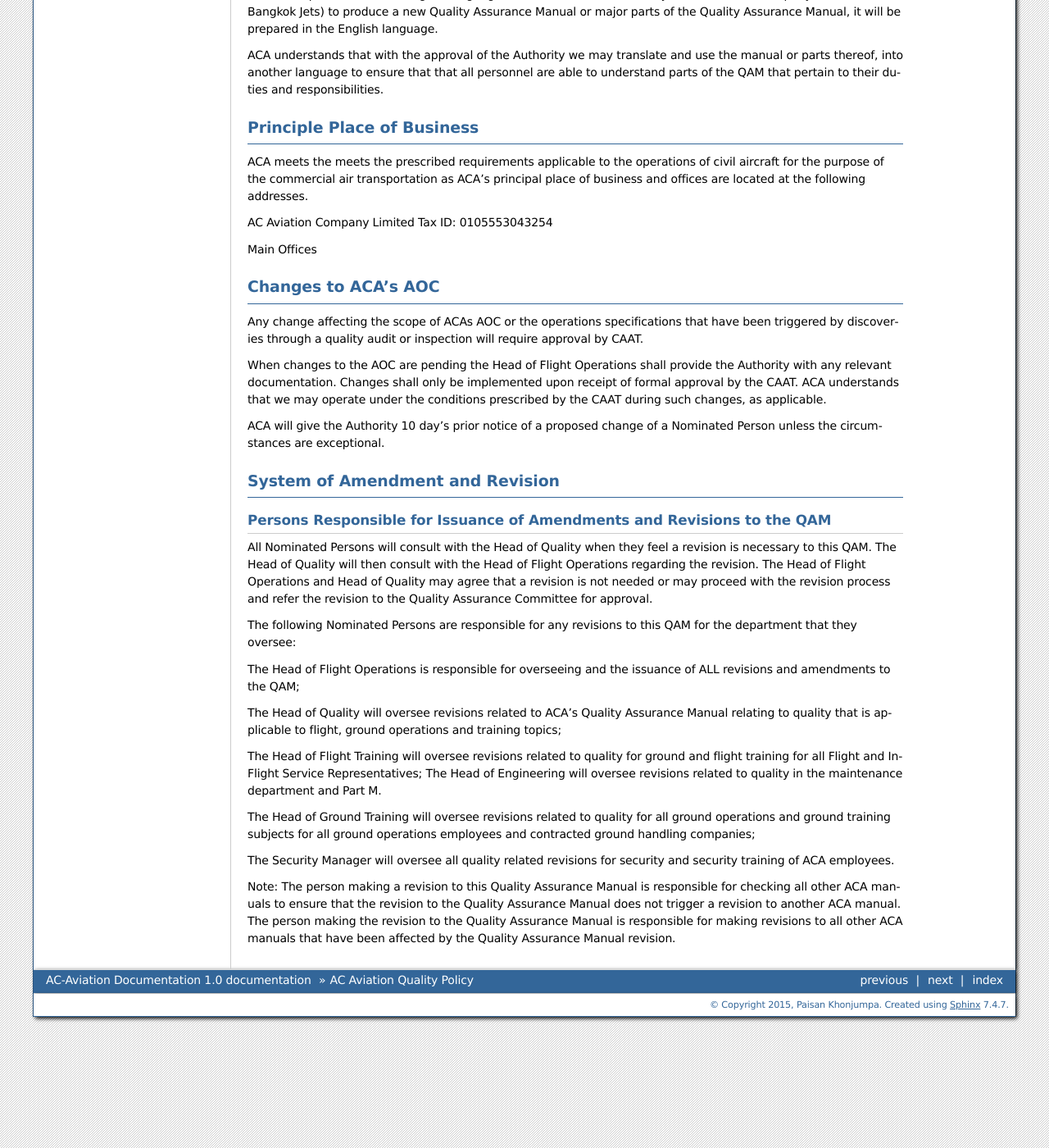
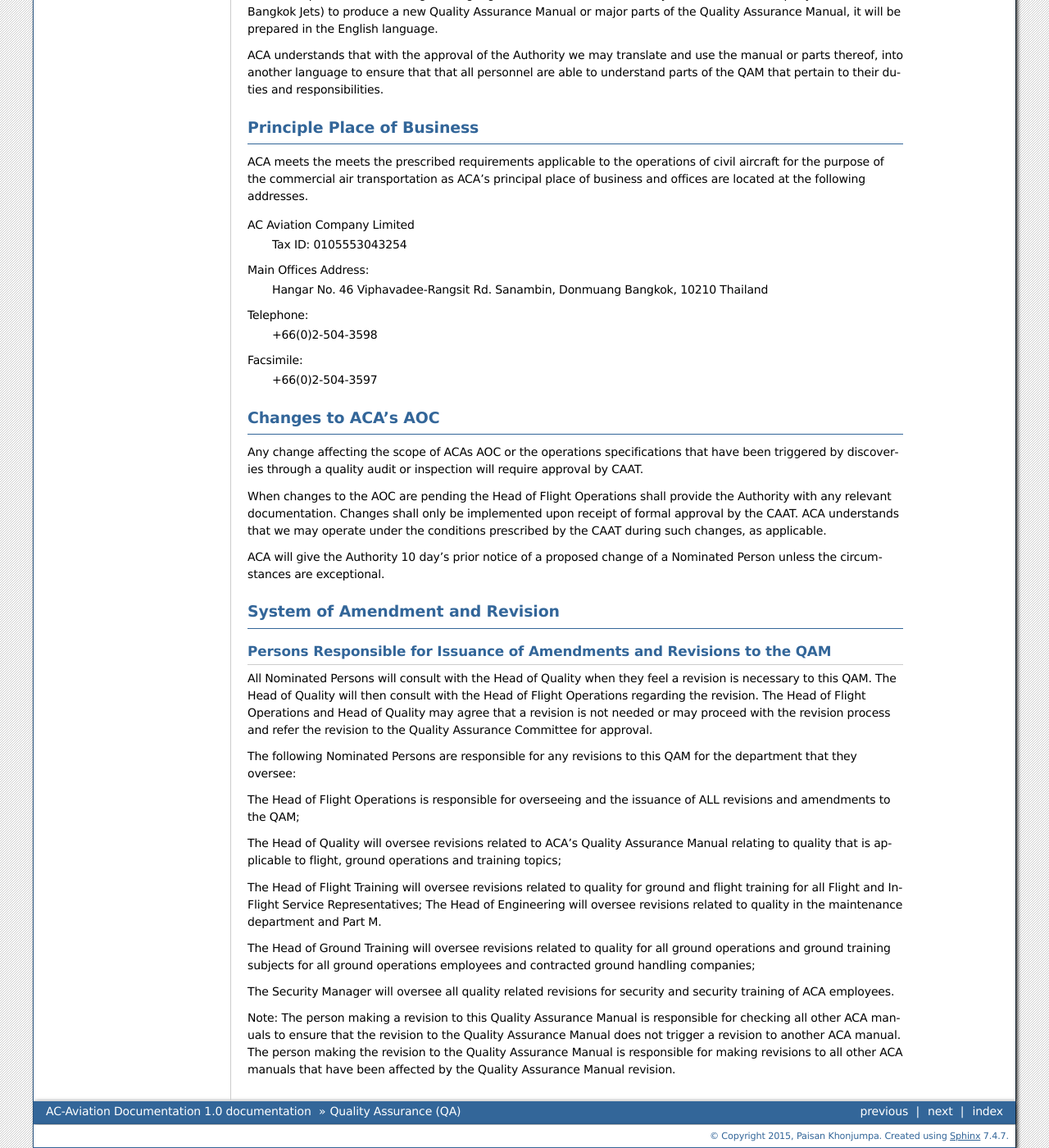
Before and after one commit to ACAviation/ac-aviation-docs, a Sphinx documentation site: the page built from docs/source/QA/QA.rst, in a window 1280 px wide and 1400 px high, scrolled down 1454 px. Shown: the whole window at 82% size. Built offline with Sphinx 7.4.7, drawn with Linux system fonts in a browser that asks for light colours; some of the changed text lies outside the part shown.

Commit message:
QA.rst ACA address corrected.

```diff
--- a/docs/source/QA/QA.rst
+++ b/docs/source/QA/QA.rst
@@ -1,6 +1,6 @@
-==========================
-AC Aviation Quality Policy
-==========================
+======================
+Quality Assurance (QA)
+======================
 
 Quality is one of our core business functions. We are committed to
 developing, implementing, maintaining and constantly improving quality
@@ -121,9 +121,22 @@
 located at the following addresses.
 
 AC Aviation Company Limited
-Tax ID: 0105553043254
+  Tax ID: 0105553043254
 
-Main Offices
+Main Offices Address:
+  Hangar No. 46
+  Viphavadee-Rangsit Rd.
+  Sanambin, Donmuang
+  Bangkok, 10210
+  Thailand
+
+Telephone:
+  +66(0)2-504-3598
+
+Facsimile:
+  +66(0)2-504-3597
+
+
 
 Changes to ACA's AOC
 ====================
```
